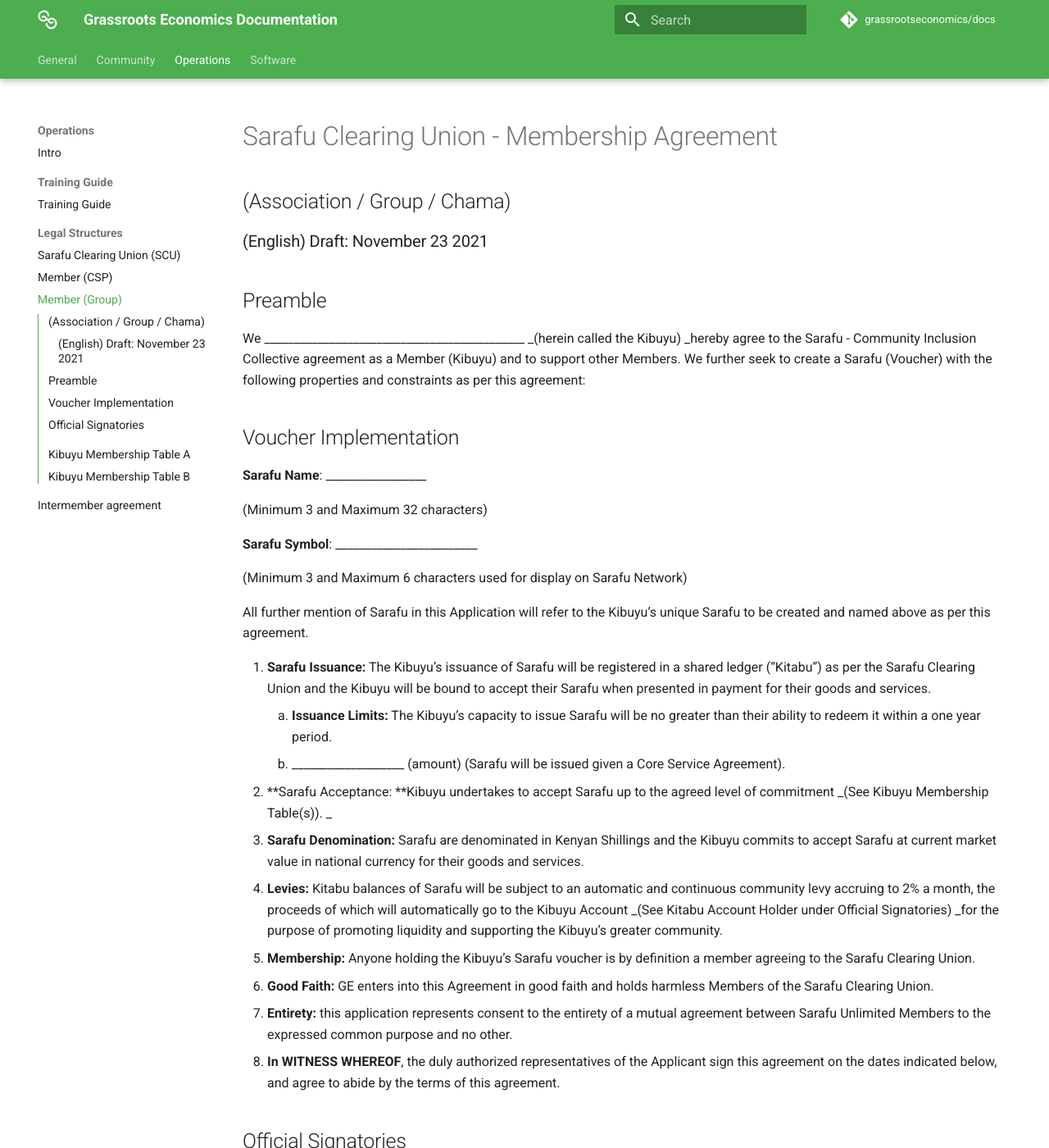
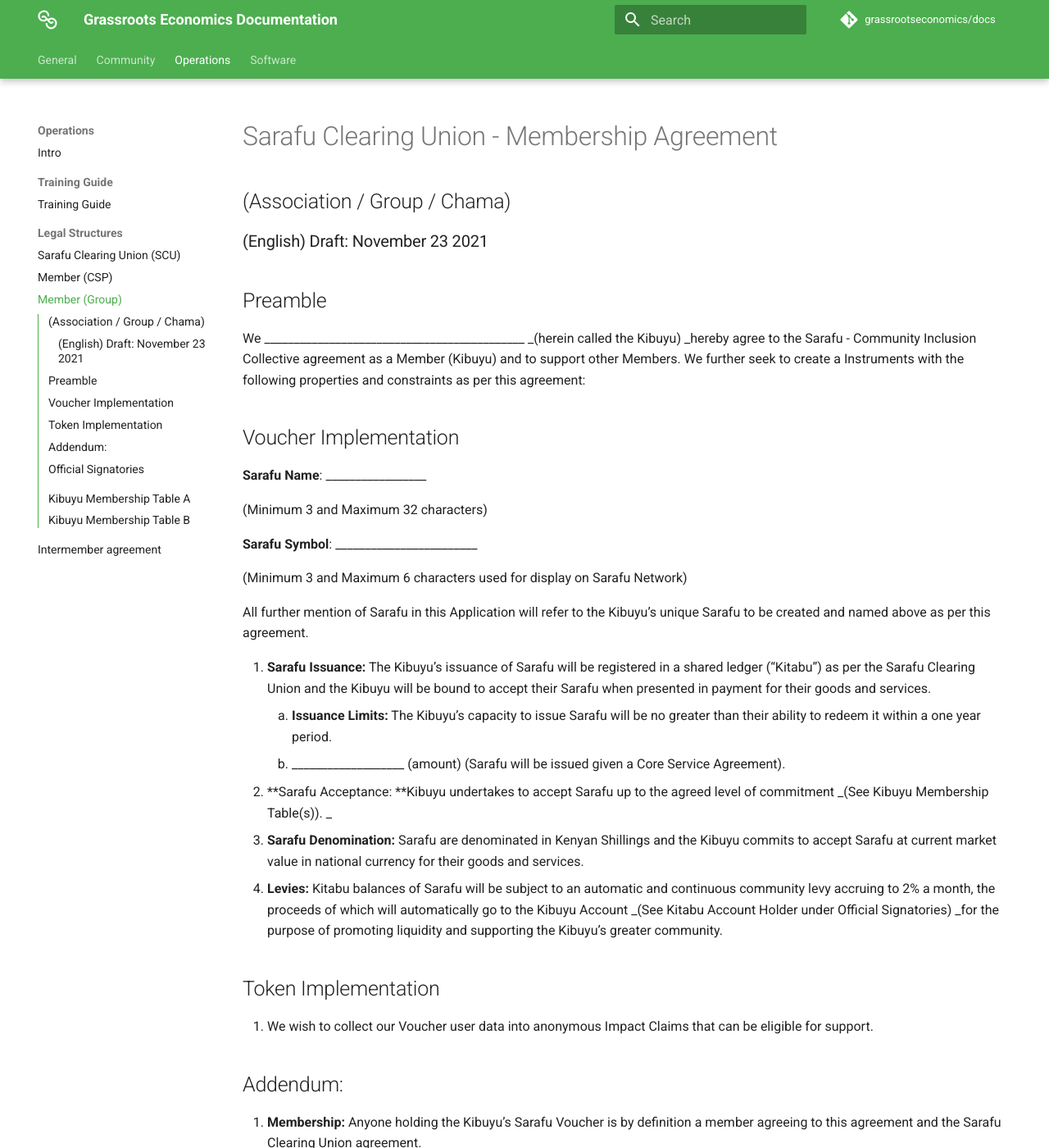
Before and after one commit to grassrootseconomics/docs.grassecon.org, an MkDocs documentation site: the page built from docs/scu_member_group.md, in a window 1280 px wide and 1400 px high. Shown: the whole window at 82% size. Built offline with MkDocs 1.6.1 and Material for MkDocs 9.7.7, drawn with Linux system fonts in a browser that asks for light colours; comment, search, counter and statistics services are not loaded.

Commit message:
added mention of tokens on agreements

```diff
--- a/docs/scu_member_group.md
+++ b/docs/scu_member_group.md
@@ -10,7 +10,7 @@
 
 ## Preamble
 
-We ____________________________________________ _(herein called the Kibuyu) _hereby agree to the Sarafu - Community Inclusion Collective agreement as a Member (Kibuyu) and to support other Members. We further seek to create a Sarafu (Voucher) with the following properties and constraints as per this agreement:
+We ____________________________________________ _(herein called the Kibuyu) _hereby agree to the Sarafu - Community Inclusion Collective agreement as a Member (Kibuyu) and to support other Members. We further seek to create a Instruments with the following properties and constraints as per this agreement:
 
 
 ## Voucher Implementation
@@ -26,14 +26,20 @@
 All further mention of Sarafu in this Application will refer to the Kibuyu’s unique Sarafu to be created and named above as per this agreement.
 
 
-
 1. **Sarafu Issuance:** The Kibuyu’s issuance of Sarafu will be registered in a shared ledger (“Kitabu”) as per the Sarafu Clearing Union and the Kibuyu will be bound to accept their Sarafu when presented in payment for their goods and services.
     1. **Issuance Limits:** The Kibuyu’s capacity to issue Sarafu will be no greater than their ability to redeem it within a one year period.
     2. ___________________ (amount) (Sarafu will be issued given a Core Service Agreement).
 2. **Sarafu Acceptance: **Kibuyu undertakes to accept Sarafu up to the agreed level of commitment _(See Kibuyu Membership Table(s)). _
 3. **Sarafu Denomination:** Sarafu are denominated in Kenyan Shillings and the Kibuyu commits to accept Sarafu at current market value in national currency for their goods and services.
 4. **Levies:** Kitabu balances of Sarafu will be subject to an automatic and continuous community levy accruing to 2% a month, the proceeds of which will automatically go to the Kibuyu Account _(See Kitabu Account Holder under Official  Signatories) _for the purpose of promoting liquidity and supporting the Kibuyu’s greater community.
-5. **Membership:** Anyone holding the Kibuyu’s Sarafu voucher is by definition a member agreeing to the Sarafu Clearing Union.
+
+## Token Implementation
+
+1. We wish to collect our Voucher user data into anonymous Impact Claims that can be eligible for support.
+
+## Addendum:
+
+5. **Membership:** Anyone holding the Kibuyu’s Sarafu Voucher is by definition a member agreeing to this agreement and the Sarafu Clearing Union agreement.
 6. **Good Faith:** GE enters into this Agreement in good faith and holds harmless Members of the Sarafu Clearing Union.
 7. **Entirety:** this application represents consent to the entirety of a mutual agreement between Sarafu Unlimited Members to the expressed common purpose and no other.
 8. **In WITNESS WHEREOF**, the duly authorized representatives of the Applicant sign this agreement on the dates indicated below, and agree to abide by the terms of this agreement.
```
Also changed, not shown: docs/scu_member_csp.md (+7 -0 lines).
